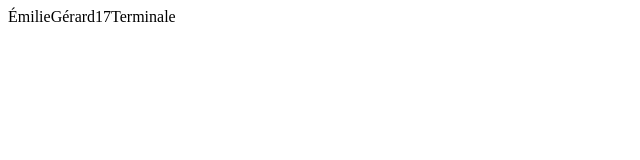
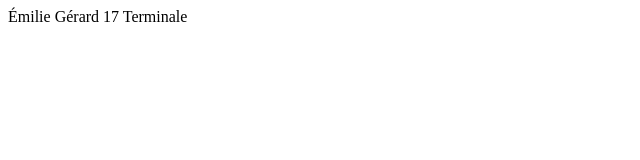
Before and after one commit to malikabhc/exerciceTroisAngularJSPart2, a plain HTML site: page index.html in a window 1280 px wide. Shown: the full height of the page, 0-640 px from the left. Drawn offline with nearby package versions, Linux system fonts and the light colour scheme.

Commit message:
correction

```diff
--- a/index.html
+++ b/index.html
@@ -7,7 +7,7 @@
   </head>
   <body ng-controller="studentsCtrl">
     <div>
-      {{firstName + lastName + age + grade}}
+      {{firstName + ' ' + lastName + ' ' + age + ' ' + grade}}
     </div>
 </body>
 </html>
```
